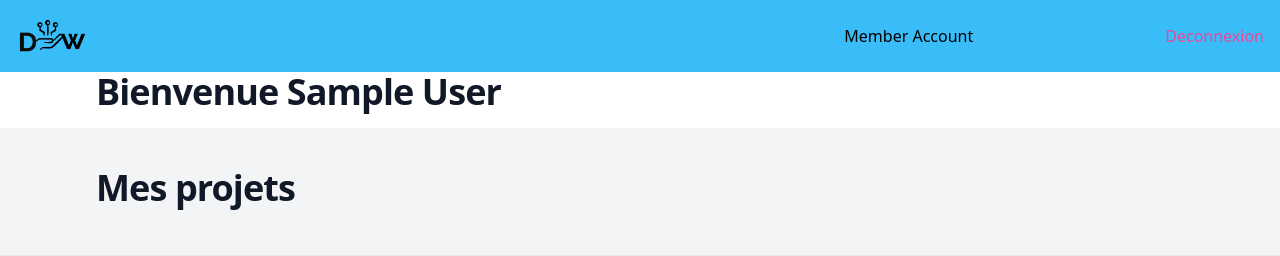
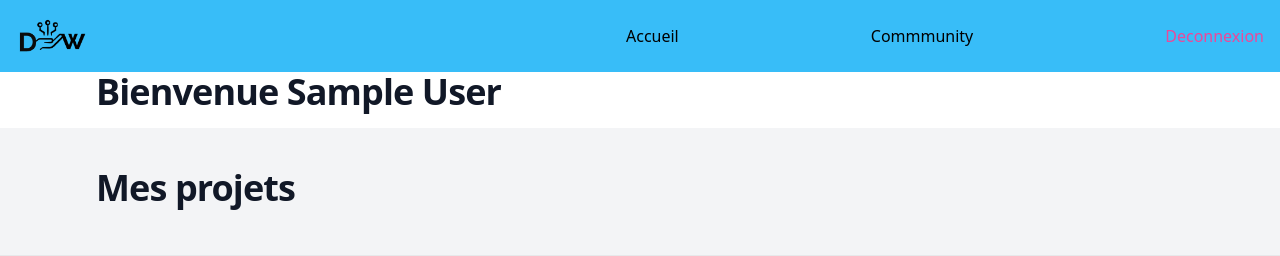
Before and after one commit to mohammeddl/projet_enGroupe_DataWare, a PHP site: page /dashboardm.php in a window 1280 px wide. Shown: the top 256 px of the page. Run offline with PHP 8.4, Linux system fonts and the light colour scheme; the visitor is signed in with stand-in values (Sample User, id 1); data that the repository does not hold is empty; some libraries are stand-ins or nearby versions.

Commit message:
nav modif

```diff
--- a/dashboardm.php
+++ b/dashboardm.php
@@ -46,7 +46,10 @@ if ($resultUser) {
             <div class="hidden w-full md:block md:w-auto" id="navbar-default">
                 <ul class="font-medium flex flex-col p-4 md:p-0 mt-4 rounded-lg md:flex-row md:space-x-8 rtl:space-x-reverse md:mt-0 md:border-0">
                     <li>
-                        <a href="#" class="mr-40 py-2 px-3 text-black rounded md:bg-transparent md:p-0 dark:text-white md:dark:text-blue-500" aria-current="page">Member Account</a>
+                        <a href="dashboardm.php" class="mr-40 py-2 px-3 text-black rounded md:bg-transparent md:p-0 dark:text-white md:dark:text-blue-500" aria-current="page">Accueil</a>
+                    </li>
+                    <li>
+                        <a href="newpage.php" class="mr-40 py-2 px-3 text-black rounded md:bg-transparent md:p-0 dark:text-white md:dark:text-blue-500" aria-current="page">Commmunity</a>
                     </li>
                     <li>
                         <a href="logout.php" class="block py-2 px-3 text-pink-500 rounded hover:bg-blue-100 md:hover:bg-transparent md:border-0 md:hover:text-blue-700 md:p-0 dark:text-white md:dark:hover:text-blue-500 dark:hover:bg-gray-700 dark:hover:text-white md:dark:hover:bg-transparent">Deconnexion</a>
```
Also changed, not shown: newpage.php (+13 -2 lines).
